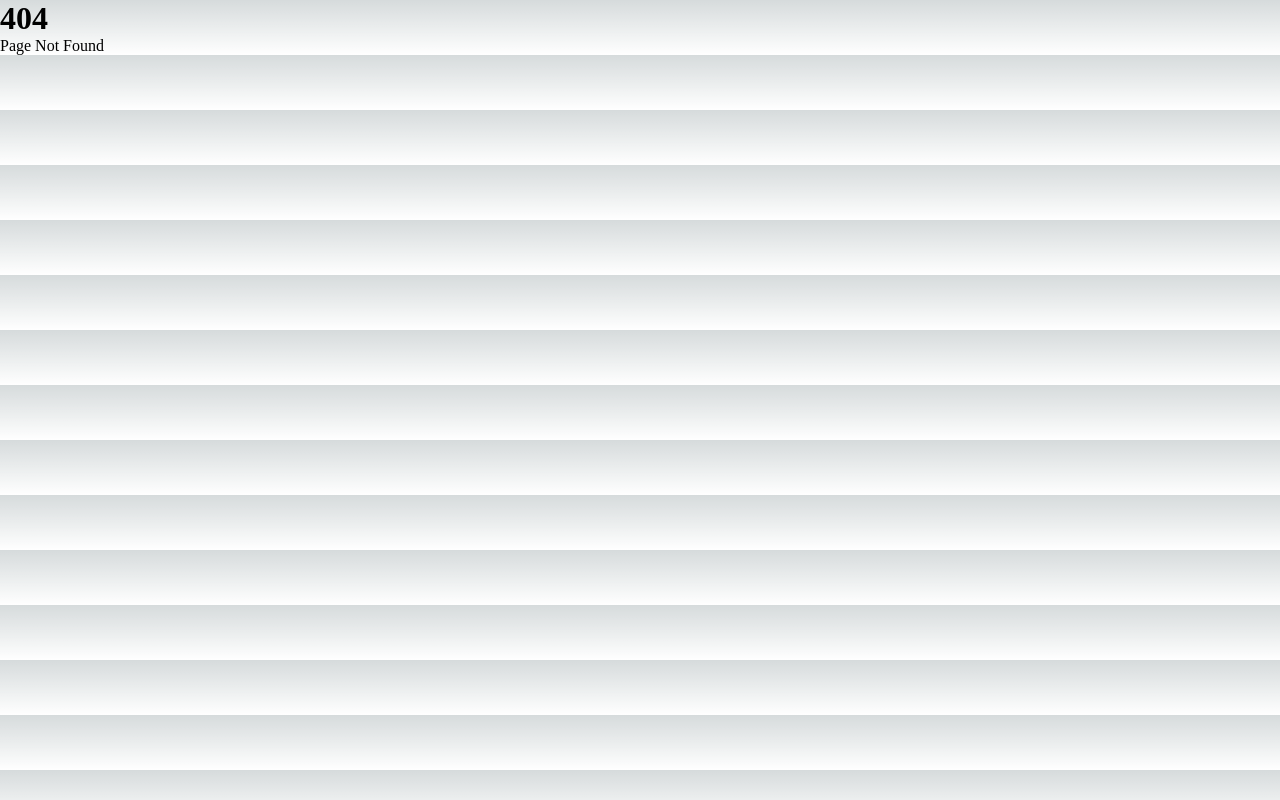
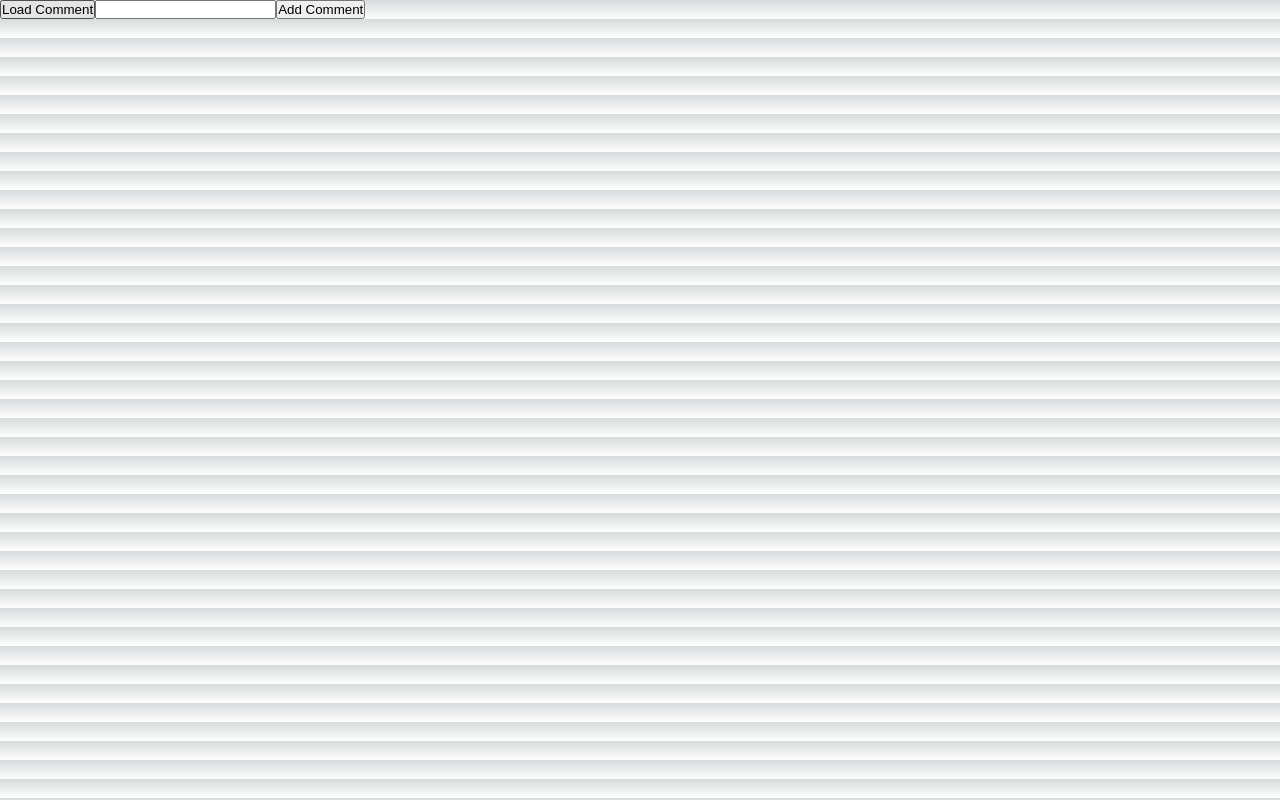
Before and after one commit to Deosaju/Learning_Next_JS, a Next.js app: page /comments in a window 1280 px wide. Before the commit this address had no page. Built offline with nearby package versions, Linux system fonts and the light colour scheme.

Commit message:
api and its configuration

```diff
--- /dev/null
+++ b/data/comments.js
@@ -0,0 +1,14 @@
+export const comments = [
+    {
+        id: 1,
+        text: `I love this place, its awesome`,
+    },
+    {
+        id: 2,
+        text: `I love this place, its awesome 2`,
+    },
+    {
+        id: 3,
+        text: `I love this place, its awesome 3`,
+    },
+] // end of comments
--- a/data/db.json
+++ b/data/db.json
@@ -18,5 +18,22 @@
             "price": 300,
             "description": "Product 3 description"
         }
+    ],
+    "news": [
+        {
+            "id": 1,
+            "title": "News 1",
+            "content": "News 1 content"
+        },
+        {
+            "id": 2,
+            "title": "News 2",
+            "content": "News 2 content"
+        },
+        {
+            "id": 3,
+            "title": "News 3",
+            "content": "News 3 content"
+        }
     ]
 }
--- /dev/null
+++ b/src/pages/api/[...params].js
@@ -0,0 +1,5 @@
+export default function handler(req, res) {
+    const params = req.query.params;
+    console.log(params);
+    res.status(200).json(params);
+}
--- /dev/null
+++ b/src/pages/api/blog/index.js
@@ -0,0 +1,3 @@
+export default function handler(req,res){
+    res.status(200).json({ name: 'Blog API route'})
+}
--- /dev/null
+++ b/src/pages/api/blog/resend.js
@@ -0,0 +1,3 @@
+export default function handler(req,res){
+    res.status(200).json({ name: 'Resend blog API route'})
+}
--- /dev/null
+++ b/src/pages/api/comments/[commentId].js
@@ -0,0 +1,17 @@
+import { comments } from "data/comments";
+
+export default async function handler(req, res) {
+    const commentId = req.query.commentId;
+    if (req.method === 'GET') {
+        const comment = comments.find((comment) => comment.id === parseInt(commentId));
+        res.status(200).json(comment);
+    }
+    else if(req.method === 'DELETE') {
+        const deleteComment = comments.find((comment) => comment.id === parseInt(commentId));
+        const commentIndex = comments.findIndex((comment) => comment.id === parseInt(commentId));
+        if (commentIndex >= 0) {
+            comments.splice(commentIndex, 1);
+        }
+        res.status(200).json(deleteComment);
+    }
+}
--- /dev/null
+++ b/src/pages/api/comments/index.js
@@ -0,0 +1,16 @@
+import { comments } from "data/comments";
+
+
+export default function handler(req, res) {
+    if (req.method == 'GET')
+        res.status(200).json(comments)
+    else if(req.method == 'POST') {
+        const { text } = req.body;
+        const newComment = {
+            id: comments.length + 1,
+            text
+        }
+        comments.push(newComment);
+        res.status(201).json(newComment);
+    }
+}
--- /dev/null
+++ b/src/pages/api/dashboard.js
@@ -0,0 +1,3 @@
+export default function handler(req,res){
+    res.status(200).json({ name: 'Dashboard API route'})
+}
--- /dev/null
+++ b/src/pages/api/index.js
@@ -0,0 +1,3 @@
+export default function handler(req,res){
+    res.status(200).json({ name: 'Home API route'})
+}
--- /dev/null
+++ b/src/pages/comments/index.js
@@ -0,0 +1,56 @@
+import { useState } from 'react';
+
+function CommentsPage() {
+
+    const [comments, setComments] = useState([]);
+    const [comment, setComment] = useState('');
+
+    const fetchComments = async () => {
+        const response = await fetch('/api/comments');
+        const data = await response.json();
+        setComments(data);
+
+    }
+
+    const submitComment = async () => {
+        const response = await fetch('/api/comments', {
+            method: 'POST',
+            body: JSON.stringify({ text: comment }),
+            headers: {
+                'Content-Type': 'application/json',
+            }
+        });
+        const data = await response.json();
+        console.log(data);
+    }
+
+    const deleteComment = async (commentId) => {
+        const response = await fetch(`/api/comments/${commentId}`, {
+            method: 'DELETE',
+        });
+        const data = await response.json();
+        console.log(data);
+        fetchComments();
+    }
+
+
+    return (
+        <>
+            <button onClick={fetchComments}>Load Comment</button>
+            {
+                comments.map((comment) => {
+                    return (
+                        <div key={comment.id}>
+                            {comment.id} {comment.text}
+                            <button onClick={() => deleteComment(comment.id)}>Delete</button>
+                        </div>
+                    )
+                })
+            }
+            <input type="text" value={comment} onChange={(e) => setComment(e.target.value)} />
+            <button onClick={submitComment}>Add Comment</button>
+        </>
+    )
+}
+
+export default CommentsPage;
```
Also changed, not shown: src/pages/comments/[commentId].js (added, +34 -0 lines).
